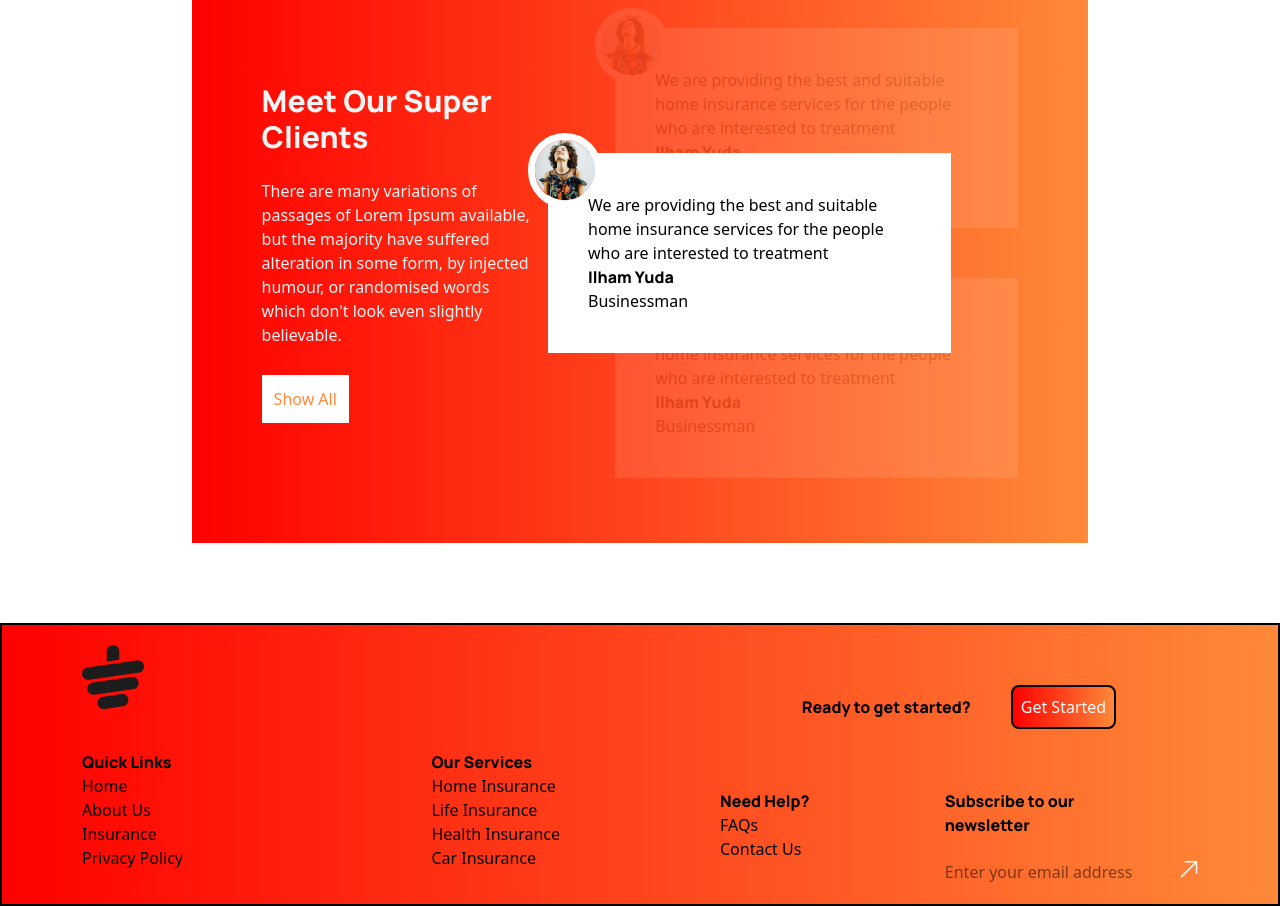
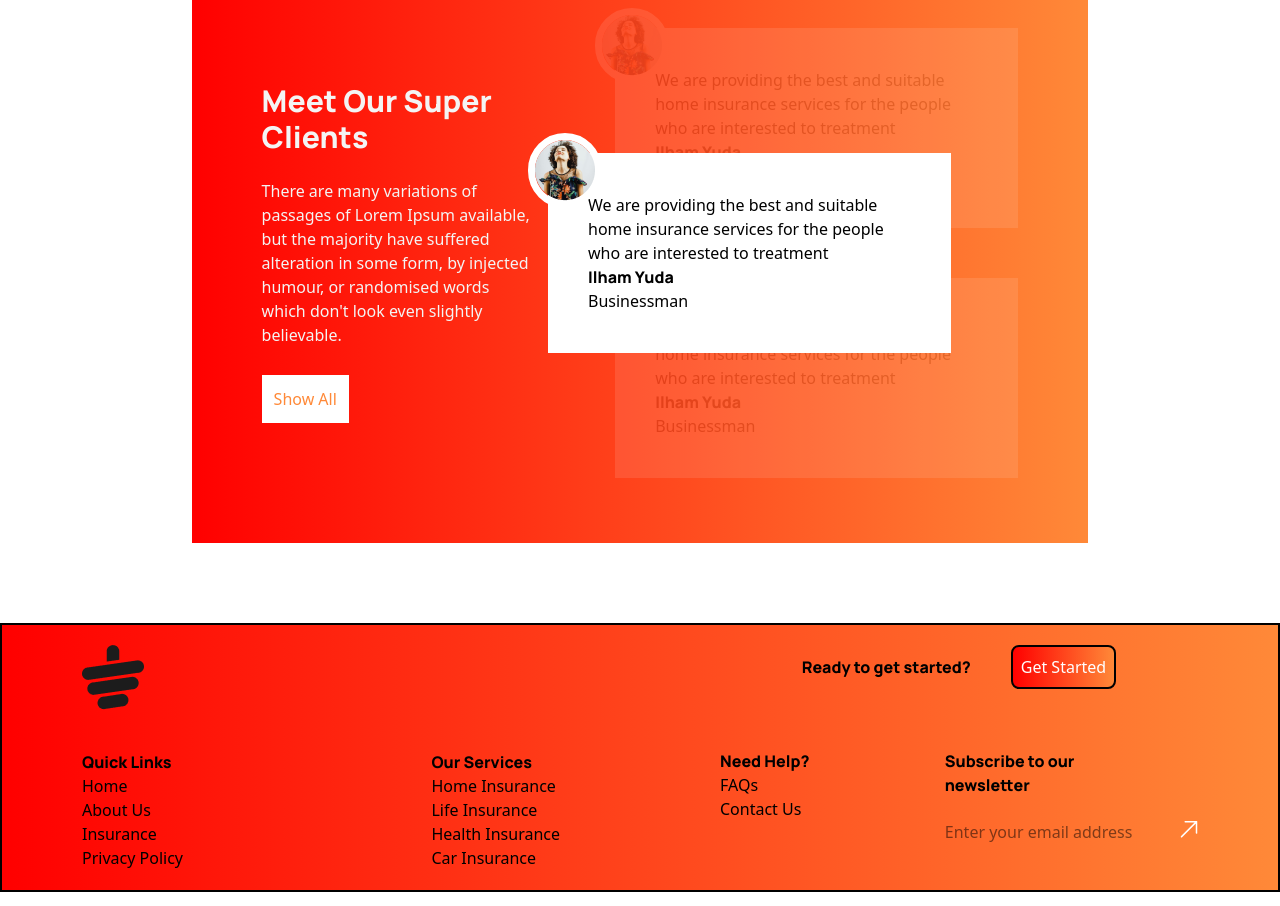
Before and after one commit to AhmedAbrarZayad/Tea-House-UI-with-Tailwind-CSS, a plain HTML site: page index.html in a window 1280 px wide. Shown: the part 1963-2869 px from the top of the page. Drawn offline with nearby package versions, Linux system fonts and the light colour scheme.

Commit message:
Fixed some shit

```diff
--- a/index.html
+++ b/index.html
@@ -138,7 +138,7 @@
             </div>
         </div>
         <div class="right-div w-[100%] sm:w-[50%]">
-            <div class="head flex mt-10 justify-center items-center sm:flex-row gap-10 px-20">
+            <div class="head flex justify-center items-center sm:flex-row gap-10 px-20">
                 <h1 class="manrope-extrabold">Ready to get started?</h1>
                 <button class="linear p-2 rounded-lg border-2 border-black" style="color: white;">Get Started</button>
             </div>
```
